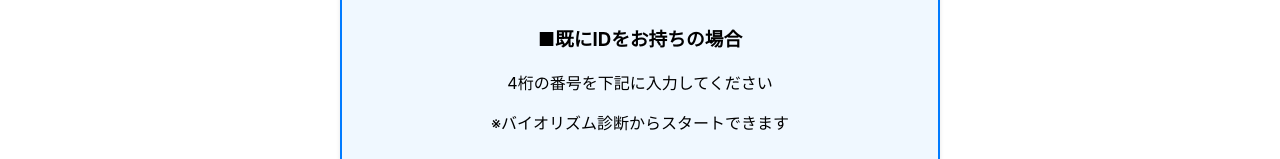
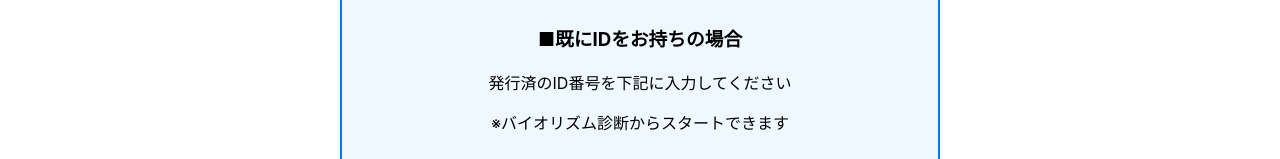
Before and after one commit to sakaguchi2783/GT-golf-app, a React (Create React App) app: page / in a window 1280 px wide. Shown: the part 310-469 px from the top of the page. Built offline with nearby package versions, Linux system fonts and the light colour scheme; no server answers; the database is empty.

Commit message:
UI修正７

```diff
--- a/src/pages/Home.js
+++ b/src/pages/Home.js
@@ -84,7 +84,7 @@ const Home = () => {
 
           <div className="id-section id-box">
             <h3>■既にIDをお持ちの場合</h3>
-            <p>4桁の番号を下記に入力してください</p>
+            <p>発行済のID番号を下記に入力してください</p>
             <p>※バイオリズム診断からスタートできます</p>
             <input
               type="text"
```
